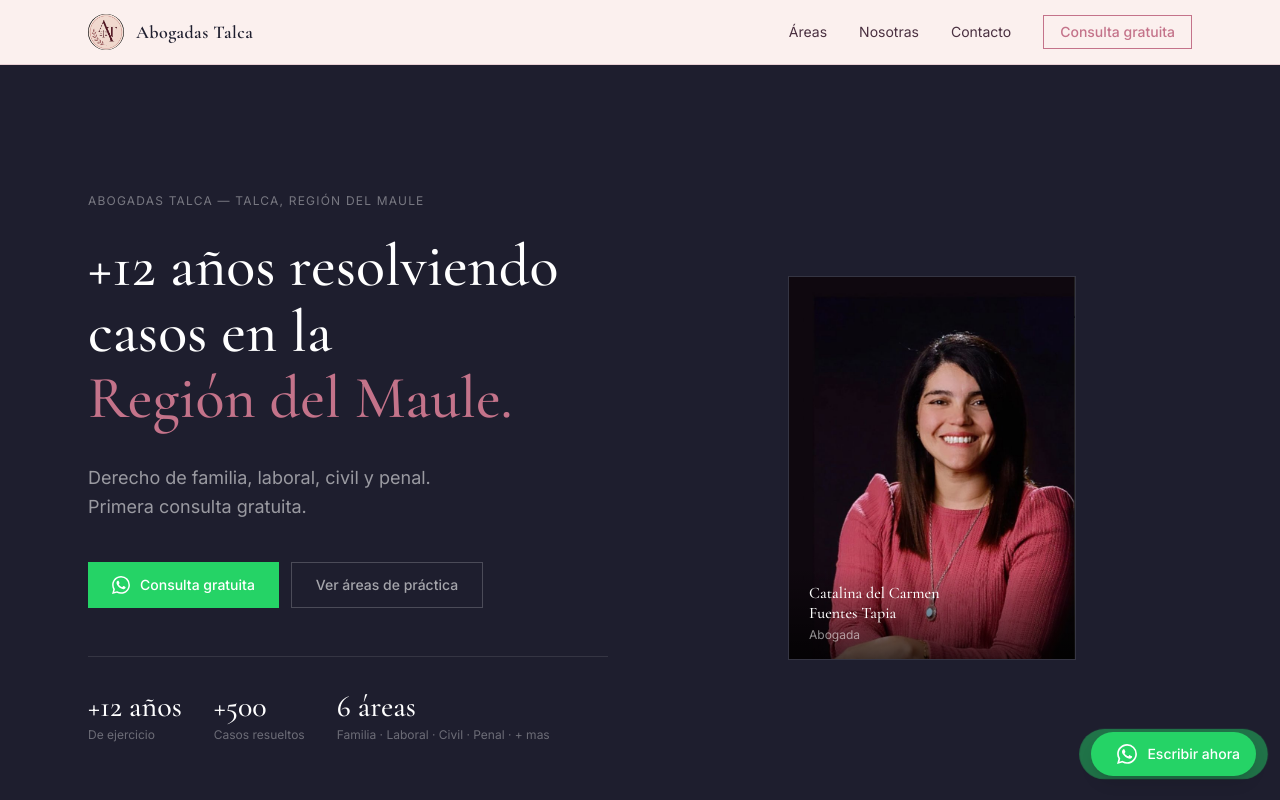
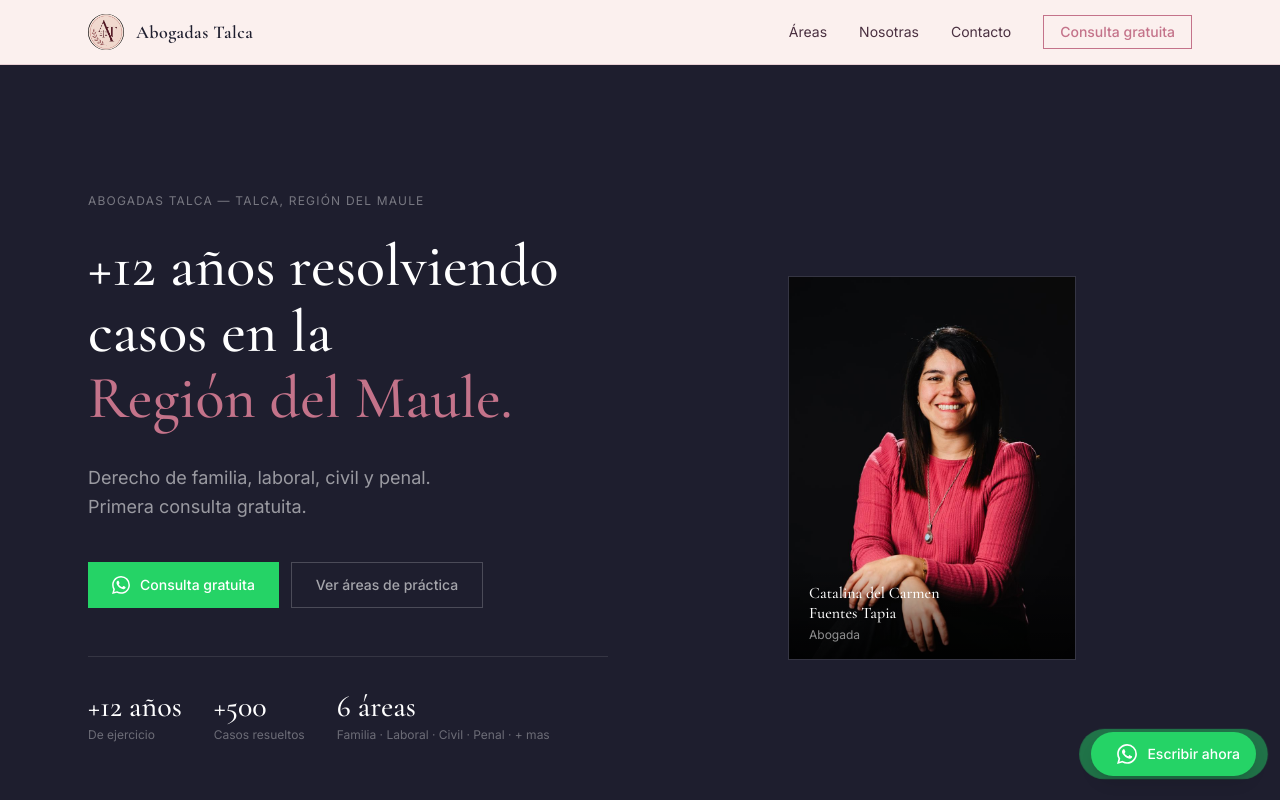
Before and after one commit to benjaminromero5631/abogadatalca, a Next.js app in the folder abogadas-talca/: page / in a window 1280 px wide. Shown: the top 800 px of the page. Built offline with nearby package versions, Linux system fonts and the light colour scheme.

Commit message:
feat: reemplazar imagen hero con catahero.jpeg

```diff
--- a/abogadas-talca/components/home/HeroImage.tsx
+++ b/abogadas-talca/components/home/HeroImage.tsx
@@ -16,7 +16,7 @@ export default function HeroImage() {
           transition={{ duration: 0.9, ease: "easeOut", delay: 0.25 }}
         >
           <Image
-            src="/images/abogadas/catalina.jpg"
+            src="/images/abogadas/catahero.jpeg"
             alt="Catalina del Carmen Fuentes Tapia — Abogada"
             fill
             className="object-cover object-top"
```
Also changed, not shown: abogadas-talca/public/images/abogadas/catahero.jpeg (added).
